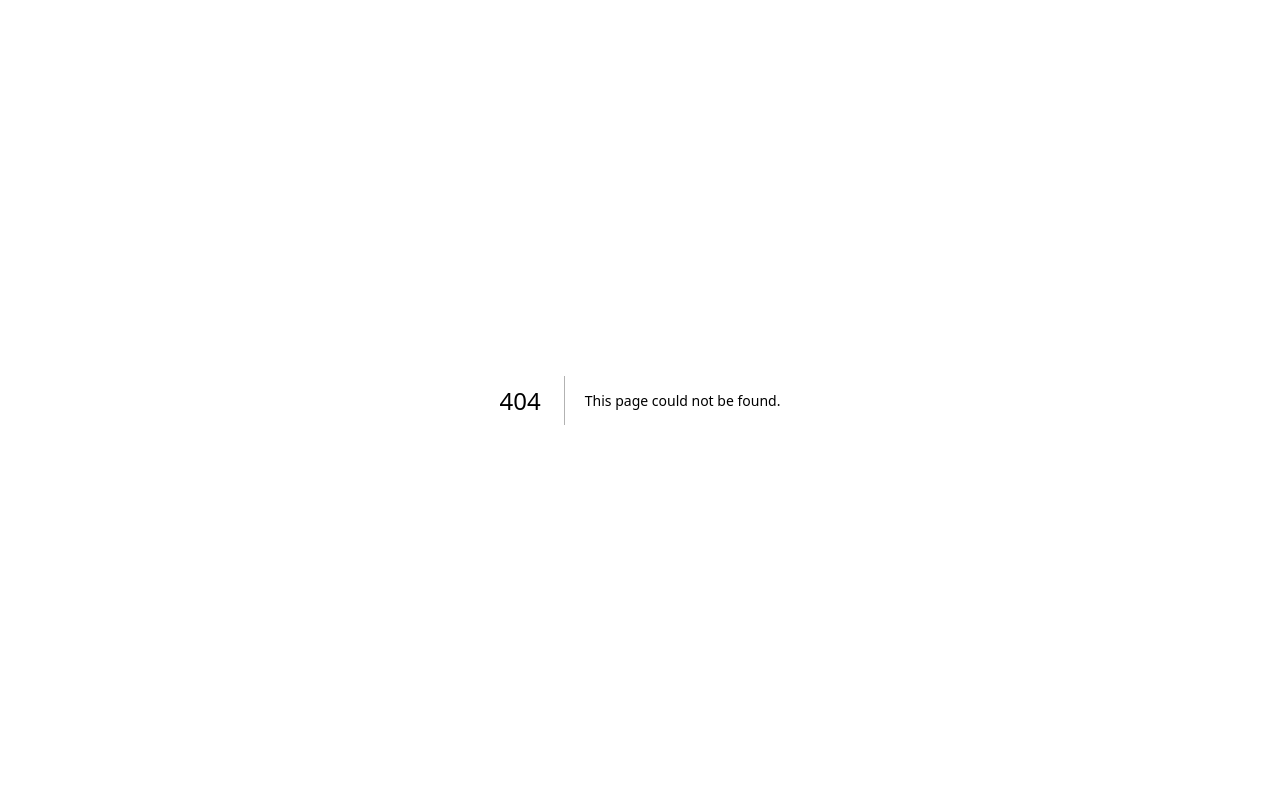
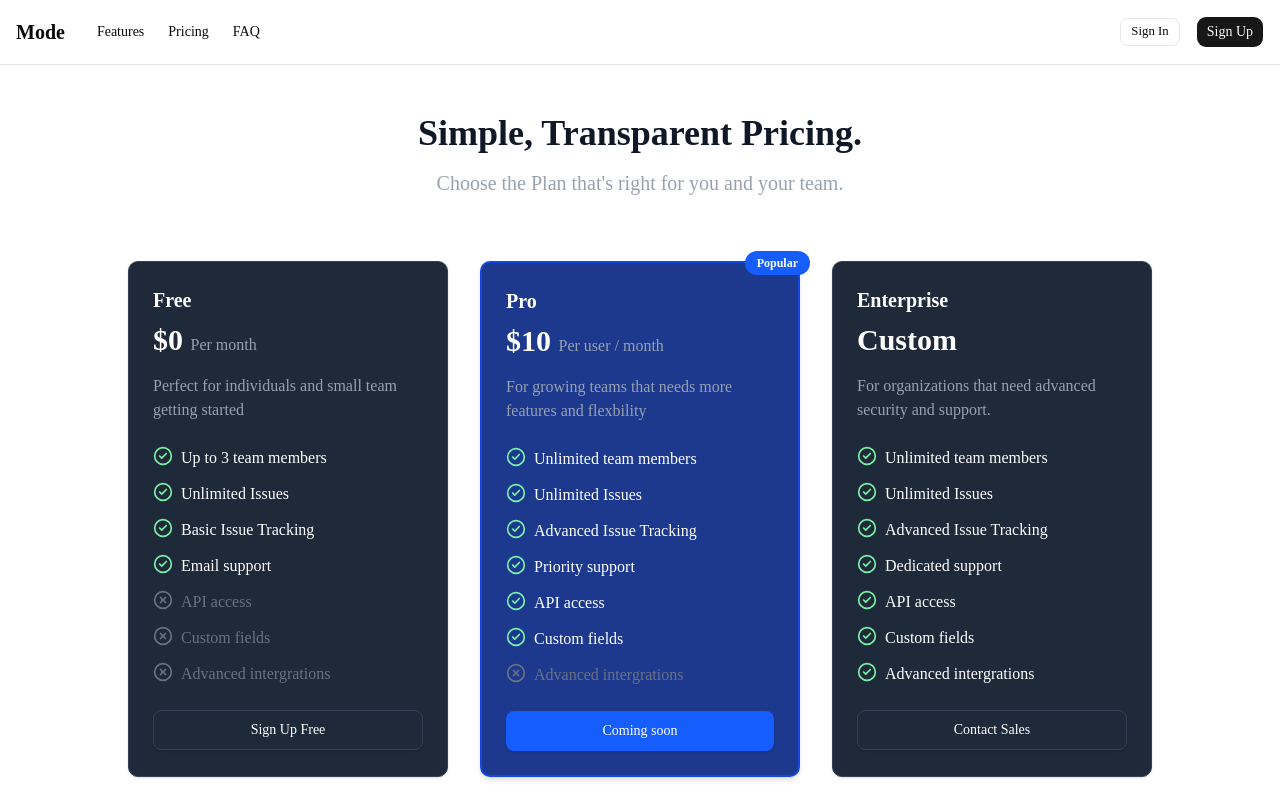
Before and after one commit to Francisyeremiah/next-issue-tracker, a Next.js app: page /pricing in a window 1280 px wide. Before the commit this address had no page. Shown: the top 800 px of the page. Built offline with nearby package versions, Linux system fonts and the light colour scheme.

Commit message:
Pricing page implemented

```diff
--- /dev/null
+++ b/app/(marketing)/pricing/page.tsx
@@ -0,0 +1,184 @@
+import React from 'react';
+import Link from 'next/link';
+import { CheckCircle2, XCircle } from 'lucide-react'; //icons
+
+export default function PricingPage(){
+    return (
+        <div className="container mx-auto px-4 py-12 text-white">
+            <div className="max-w-2xl mx-auto text-center mb-16">
+                <h1 className="text-4xl font-bold mb-4 text-gray-900">
+                    Simple, Transparent Pricing.
+                </h1>
+                <p className="text-xl text-gray-400 dark:text-gray-300">
+                    Choose the Plan that&apos;s right for you and your team.
+                </p>
+            </div>
+
+            <div className="max-w-5xl mx-auto grid grid-cols-1 md:grid-cols-3 gap-8 mb-16">
+                {/* Free plan */}
+                <PricingCard
+                    title="Free"
+                    price="$0 "
+                    description="Perfect for individuals and small team getting started"
+                    features={[
+                        {name: 'Up to 3 team members', included: true},
+                        {name: 'Unlimited Issues', included: true},
+                        {name: 'Basic Issue Tracking', included: true},
+                        {name: 'Email support', included: true},
+                        {name: 'API access', included: false},
+                        {name: 'Custom fields', included: false},
+                        {name: 'Advanced intergrations', included: false},
+                    ]}
+                    buttonText='Sign Up Free'
+                    buttonLink='/auth/signup'
+                />
+
+                {/* Pro Plan */}
+                <PricingCard
+                    title="Pro"
+                    price="$10 "
+                    period="Per user / month"
+                    description="For growing teams that needs more features and flexbility"
+                    features={[
+                        {name: 'Unlimited team members', included: true},
+                        {name: 'Unlimited Issues', included: true},
+                        {name: 'Advanced Issue Tracking', included: true},
+                        {name: 'Priority support', included: true},
+                        {name: 'API access', included: true},
+                        {name: 'Custom fields', included: true},
+                        {name: 'Advanced intergrations', included: false},
+                    ]}
+                    buttonText='Coming soon'
+                    buttonLink='#'
+                    highlighted
+                    badge="Popular"
+                />
+                {/* Enterprise Plan */}
+                <PricingCard
+                    title="Enterprise"
+                    price="Custom"
+                    description="For organizations that need advanced security and support."
+                    features={[
+                        {name: 'Unlimited team members', included: true},
+                        {name: 'Unlimited Issues', included: true},
+                        {name: 'Advanced Issue Tracking', included: true},
+                        {name: 'Dedicated support', included: true},
+                        {name: 'API access', included: true},
+                        {name: 'Custom fields', included: true},
+                        {name: 'Advanced intergrations', included: true},
+                    ]}
+                    buttonText='Contact Sales'
+                    buttonLink='mailto:sales@microskills.ac.tz'
+                />
+            </div>
+            <div className="max-w-3xl mx-auto mt-16 text-center bg-gray-800 rounded-lg p-8">
+                <h2 className="text-2xl font-bold mb-4 text-white">
+                    Need a custom solution?
+                </h2>
+                <p className="text-lg text-gray-400 dark:text-gray-300 mb-8">
+                    Contact our sales team to discuss your specific requirements.
+                </p>
+                <a
+                    href="mailto:sales@microskills.ac.tz"
+                    className="inline-flex h-10 items-center justify-center rounded-md bg-blue-600 px-8 py-2 text-sm font-medium text-white shadow transition-colors hover:bg-blue-700 focus-visible:outile-none focus-visible:ring-1 focus-visible:ring-blue-700"
+                >
+                    Contact Sales.
+                </a>
+            </div>
+        </div>
+    );
+}
+
+interface PricingFeature{
+    name: string
+    included: boolean
+}
+
+interface PricingCardProps{
+    title: string
+    price: string
+    period?: string
+    description: string
+    features: PricingFeature[]
+    buttonText: string
+    buttonLink: string
+    highlighted?: boolean
+    badge?: string
+}
+
+function PricingCard({
+    title,
+    price,
+    period = 'Per month',
+    description,
+    features,
+    buttonText,
+    buttonLink,
+    highlighted = false,
+    badge,
+
+}:PricingCardProps){
+    return (
+        <div
+            className={`rounded-lg p-6 ${
+                highlighted
+                ? 'bg-blue-900 border-2 border-blue-700 shadow-md relative'
+                : 'bg-gray-800 border border-gray-700 shadow-sm'
+                }`}
+        >
+            {badge && (
+                <div className="absolute -top-3 -right-3 bg-blue-600 text-white text-xs font-bold px-3 py-1 rounded-full">
+                    {badge}
+                </div>
+            )}
+            <h3 className="text-xl font-bold mb-2 text-white">
+                {title}
+            </h3>
+            <div className="mb-4">
+                <span className="text-3xl font-bold text-white">
+                    {price}
+                </span>
+                {price !== 'Custom' && (
+                    <span className="text-gray-400 dark:text-gray-300">
+                        {period}
+                    </span>
+                )}
+            </div>
+            <p className="text-gray-400 dark:text-gray-300 mb-6">
+                {description}
+            </p>
+            <ul className="space-y-3 mb-6">
+                {features.map((feature, index) => (
+                    <li key={index} className="flex items-start">
+                        {feature.included ? (
+                            <CheckCircle2 className="h-5 w-5 text-green-300 mr-2 flex-shrink-0" />
+
+                        ): (
+                            <XCircle className="h-5 w-5 text-gray-500 mr-2 flex-shrink-0" />
+                        )}
+                        <span
+                            className={
+                                feature.included
+                                ? 'text-white'
+                                : 'text-gray-500 dark:text-gray-600'
+                            }
+                        >
+                            {feature.name}
+                        </span>
+                    </li>
+
+                ))}
+            </ul>
+            <Link
+                href={buttonLink}
+                className={`w-full inline-flex h-10 items-center justify-center rounded-md px-8 py-2 text-sm font-medium shadow transition-colors ${
+                    highlighted
+                    ? 'bg-blue-600 text-white hover:bg-blue-700'
+                    : 'bg-gray-800 border border-gray-700 hover:bg-gray-700 text-white'
+                    }`}
+            >
+                {buttonText}
+            </Link>
+        </div>
+    );
+}
```
